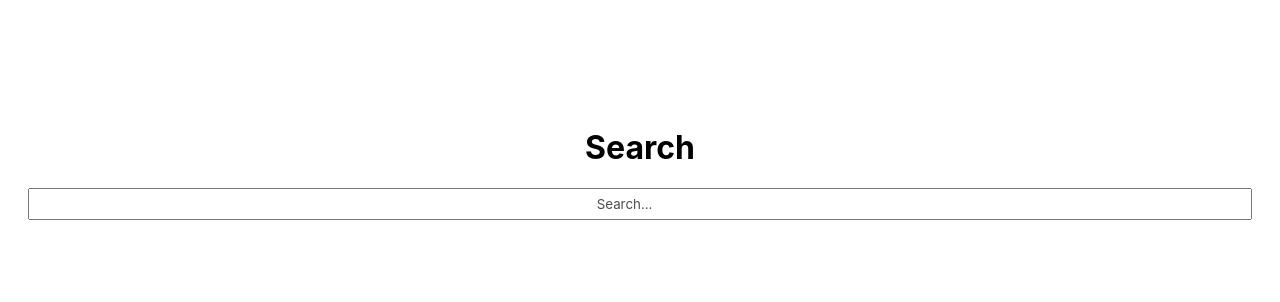
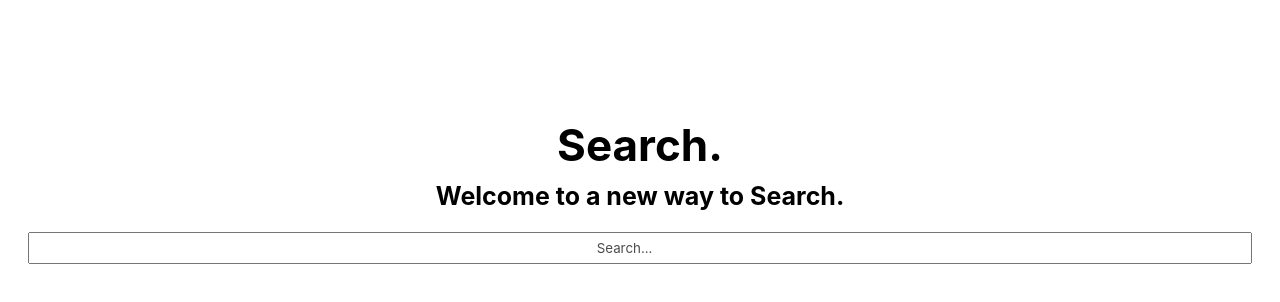
Before and after one commit to JaqShanahan/Minimal_Search_Engine_Skin, a plain HTML site: page index.html in a window 1280 px wide. Drawn offline with Linux system fonts and the light colour scheme.

Commit message:
Update index.html

```diff
--- a/index.html
+++ b/index.html
@@ -60,7 +60,12 @@
     </style>
   </head>
   <body>
-    <h1 style="text-align: center; margin-top: 100px">Search</h1>
+    <h1 style="text-align: center; margin-top: 90px; font-size: 44px">
+      Search.
+    </h1>
+    <h2 style="text-align: center; font-size: 25px; margin-top: -20px">
+      Welcome to a new way to Search.
+    </h2>
     <form role="search" id="form">
       <input
         type="search"
```
